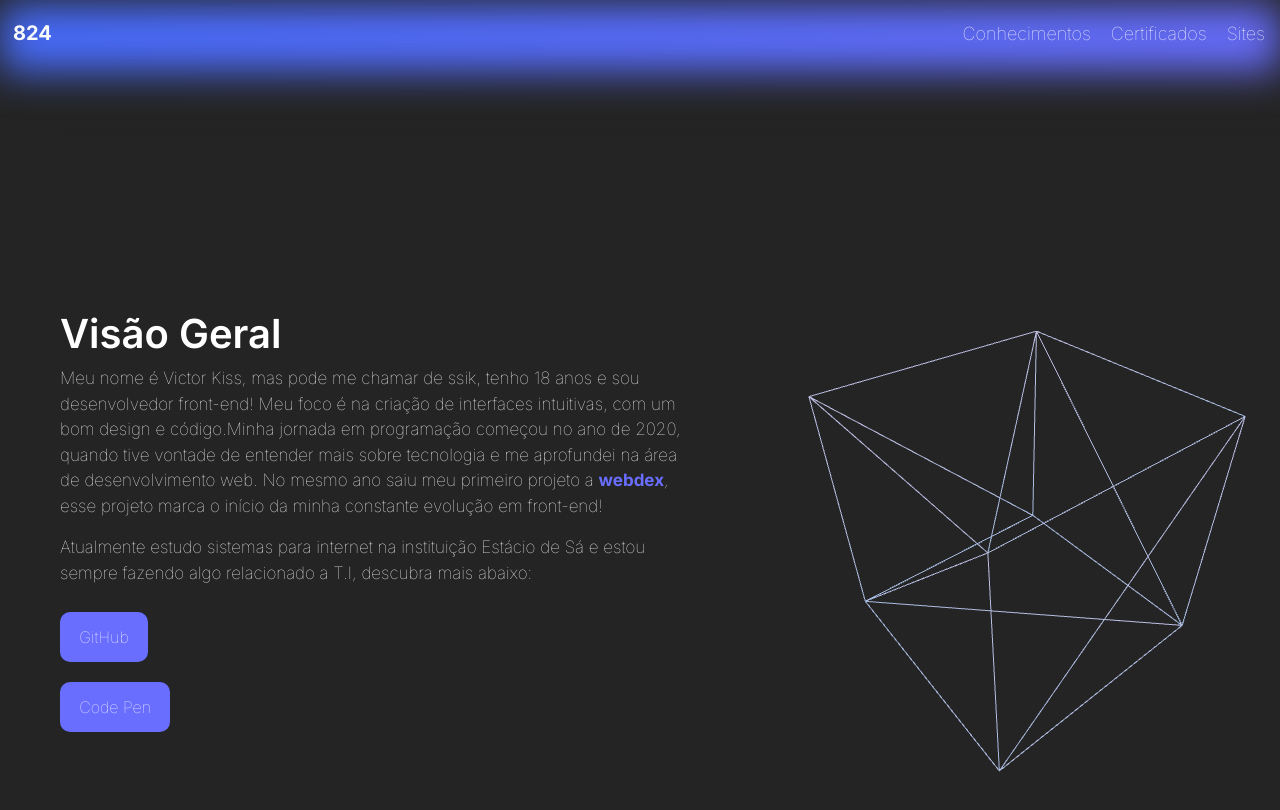
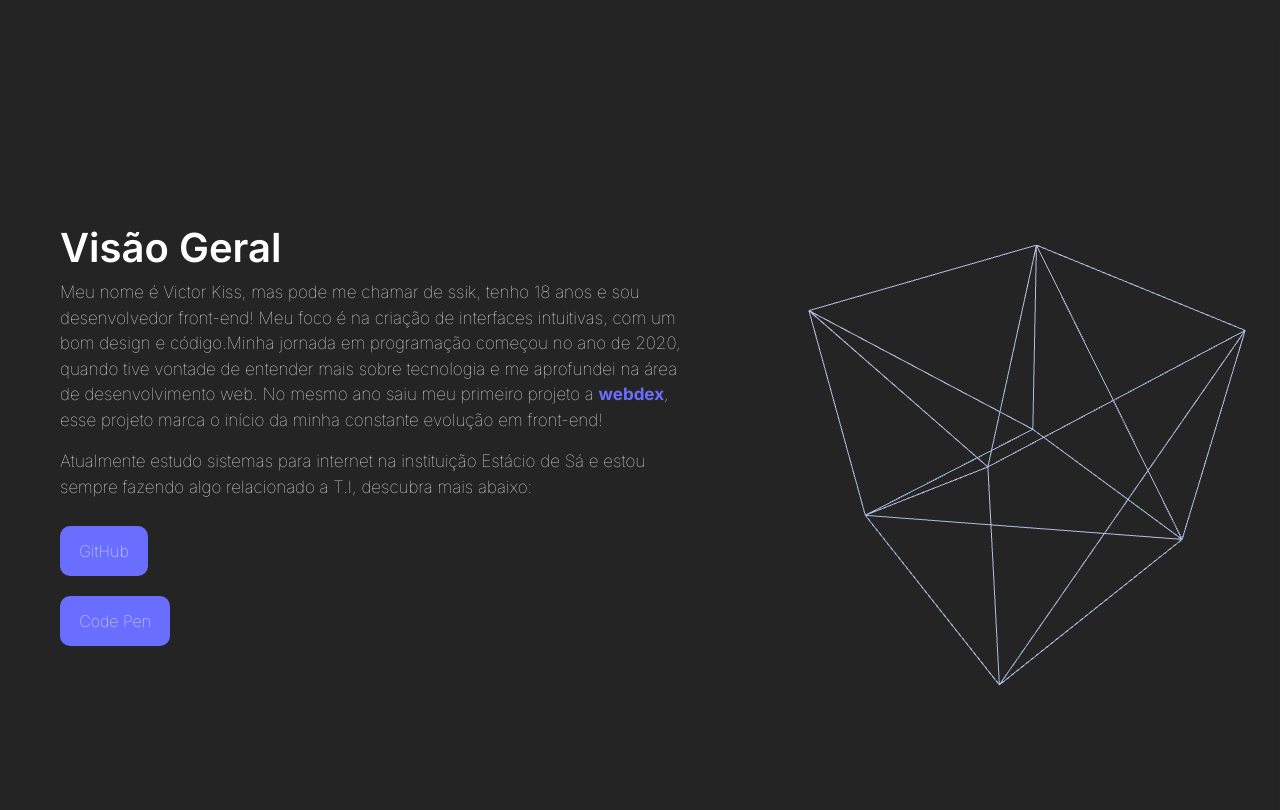
Before and after one commit to victor-kiss/ssik824, a Next.js app: page / in a window 1280 px wide. Shown: the top 810 px of the page. Built offline with nearby package versions, Linux system fonts and the light colour scheme.

Commit message:
update /home

```diff
--- a/src/app/page.tsx
+++ b/src/app/page.tsx
@@ -3,7 +3,6 @@ import GridWrapper from './layout/grid-wrapper'
 import FlexWrapper from './layout/flex-wrapper'
 
 import CubeScene from './scenes/cube-scene'
-import Navbar from './components/navbar/navbar'
 import Card from './components/card/card'
 
 import styled from 'styled-components'
@@ -30,9 +29,6 @@ const LinkButton = styled.a`
 export default function Home() {
   return (
     <>
-    <header>
-      <Navbar/>
-    </header>
       <GridWrapper width="100vw" height="100vh" margin="40px 60px" padding="0" mobileReverse={true}>
           <FlexWrapper direction='column' align='baseline' justify='center' width='100%' height='auto' margin='0' padding='0' wrap='no-wrap' position='inherit'>
           <h1>Visão Geral</h1>
```
